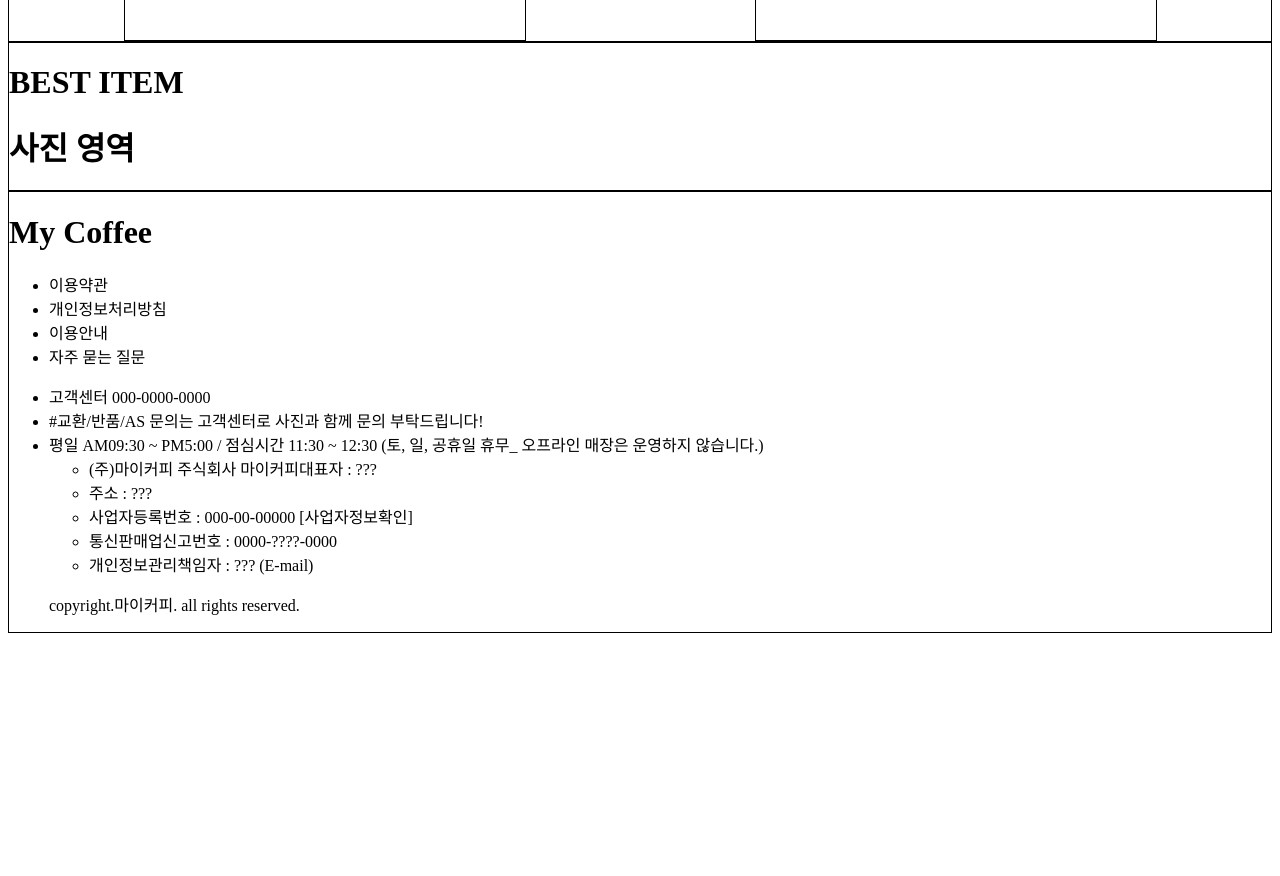
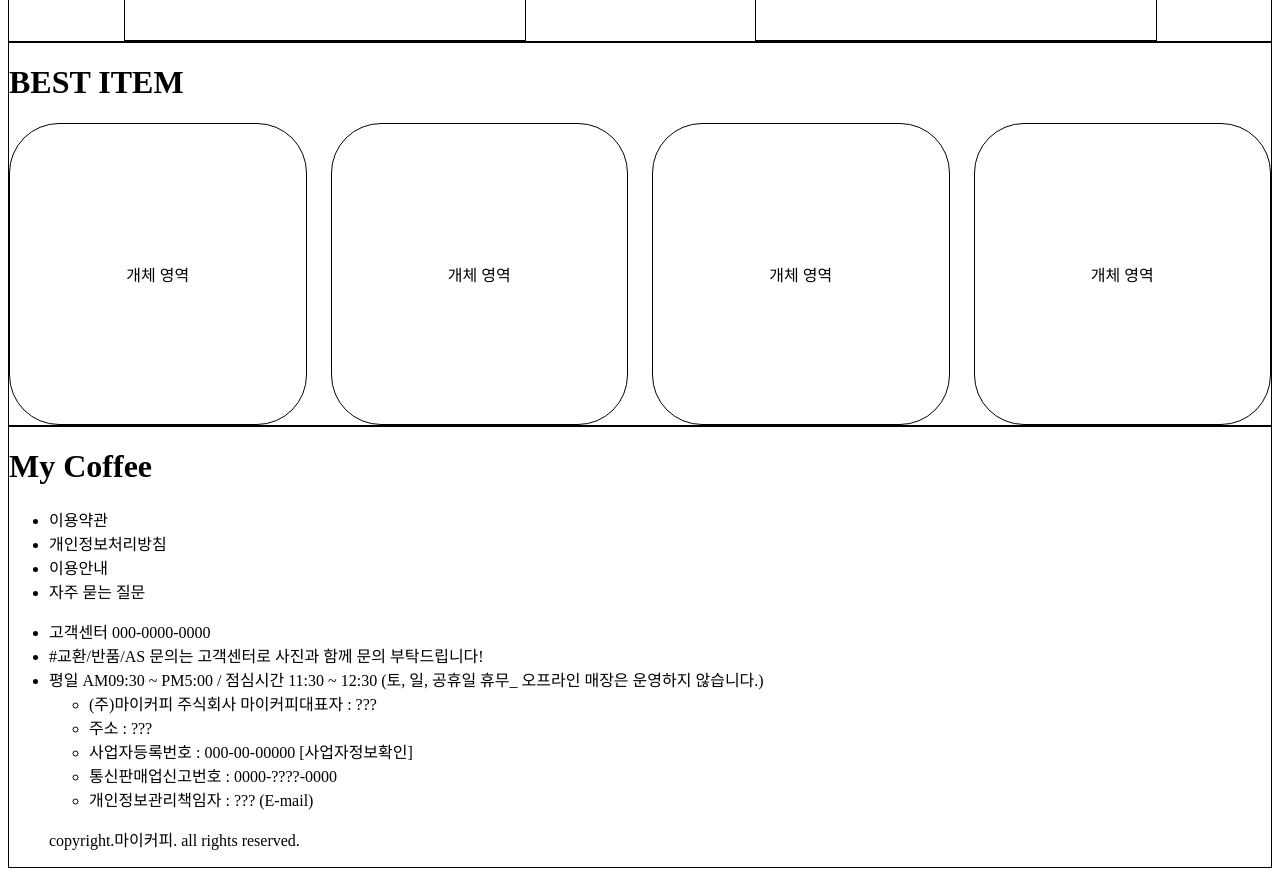
Before and after one commit to Eclipse-K/mycoffee, a React (Create React App) app: page / in a window 1280 px wide. Shown: the part 1120-1996 px from the top of the page. Before the commit the page ends 1761 px from the top, so only its background shows below. Built offline with nearby package versions, Linux system fonts and the light colour scheme; a web font is replaced by a local one.

Commit message:
Edit bestItem

```diff
--- a/src/Components/BestItem.css
+++ b/src/Components/BestItem.css
@@ -1,3 +1,21 @@
 .BestItem {
   border: 1px solid black;
 }
+
+.item-area {
+  display: grid;
+  grid-template-columns: repeat(4, 1fr);
+  gap: 0 24px;
+  list-style-type: none;
+  padding: 0;
+  margin: 0;
+}
+
+.item-area li {
+  border: 1px solid black;
+  border-radius: 50px;
+  display: flex;
+  justify-content: center;
+  align-items: center;
+  height: 300px;
+}
--- a/src/Components/BestItem.js
+++ b/src/Components/BestItem.js
@@ -4,9 +4,12 @@ function BestItem() {
   return (
     <div className="BestItem">
       <h1>BEST ITEM</h1>
-      <div>
-        <h1>사진 영역</h1>
-      </div>
+      <ul className="item-area">
+        <li>개체 영역</li>
+        <li>개체 영역</li>
+        <li>개체 영역</li>
+        <li>개체 영역</li>
+      </ul>
     </div>
   );
 }
```
